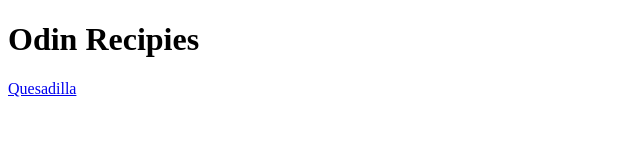
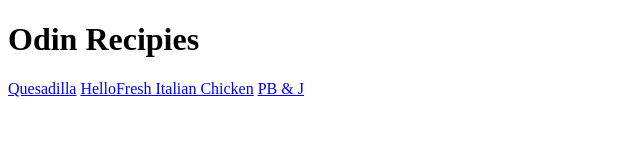
Before and after one commit to gman1647/odin-recipes, a plain HTML site: page index.html in a window 1280 px wide. Shown: the whole page, without its empty margins (0-640 px from the left). Drawn offline with Linux system fonts and the light colour scheme.

Commit message:
Add links to italian chicken and PB & J

```diff
--- a/index.html
+++ b/index.html
@@ -7,5 +7,7 @@
     <body>
         <h1>Odin Recipies</h1>
         <a href="./recipes/quesadilla.html">Quesadilla</a>
+        <a href="./recipes/italianchicken.html">HelloFresh Italian Chicken</a>
+        <a href="./recipes/pbj.html">PB & J</a>
     </body>
 </html>
```
